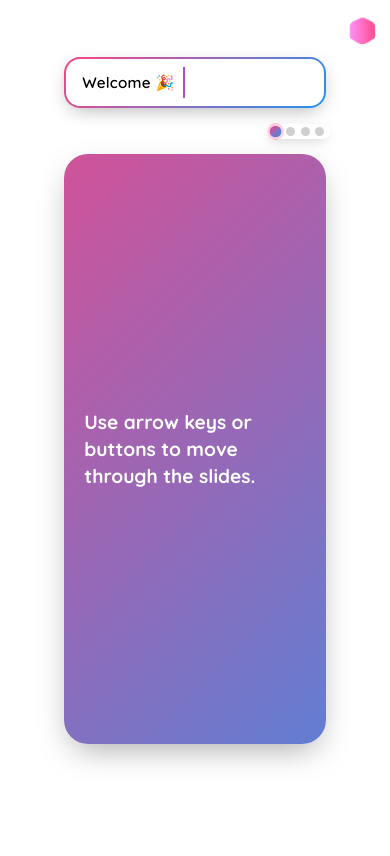
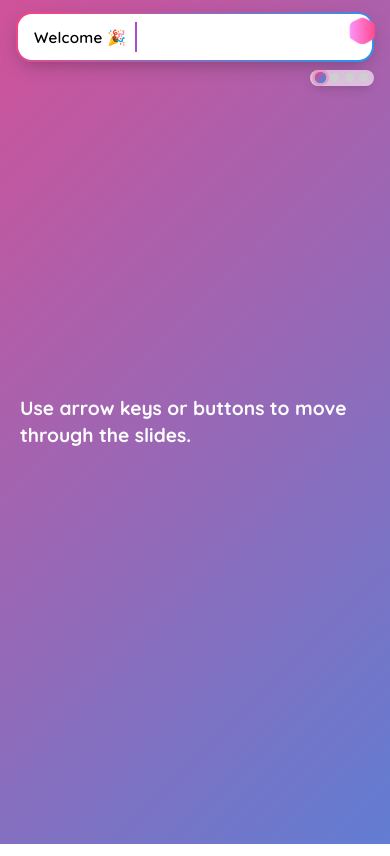
Before and after one commit to edvinberg/presentation-app, a React (Vite) app: page / in a window 390 px wide. Built offline with nearby package versions, Linux system fonts and the light colour scheme.

Commit message:
feat: enhance layout for full viewport coverage; adjust deck and slide styling for improved responsiveness

```diff
--- a/src/App.css
+++ b/src/App.css
@@ -1,25 +1,27 @@
 #root {
-  /* removed max-width to allow full viewport width */
+  /* full viewport coverage */
   width: 100%;
-  margin: 0 auto;
-  padding: 2rem;
+  height: 100vh; /* fill viewport height */
+  margin: 0;
+  padding: 0; /* remove padding so deck can occupy full space */
   text-align: center;
 }
-
+/* Ensure body/html also allow full-height root (add if not present elsewhere) */
+html, body { height: 100%; margin:0; }
 /* --- Presentation deck styling --- */
 .deck {
-  width: 60%;
-  margin: 0 auto;
-  display: flex;
-  flex-direction: column;
-  gap: 1.5rem;
-  min-height: 80vh;
-  justify-content: center;
-  position: relative; /* allow absolutely positioned dots */
+  position: fixed; top:0; left:0;
+  width: 100%; height: 100vh;
+  margin: 0;
+  display: flex; flex-direction: column;
+  justify-content: center; align-items: stretch;
+  gap: 0;
+  z-index: 1; /* behind overlay input & selector */
+  overflow: hidden;
 }
 .slides-wrapper {
   position: relative;
-  min-height: 65vh; /* increased to give slide-inner room */
+  width:100%; height:100%; min-height:100%;
 }
 .slide {
   position: static; /* was absolute */
@@ -28,31 +30,29 @@
   transform: none; /* remove scale/translate */
   transition: none; /* no animated transition */
   display: flex;
-  align-items: center;
-  justify-content: center;
-  padding: 1rem;
-  will-change: auto; /* reset */
-  pointer-events: auto; /* always interactive */
+  align-items: stretch;
+  justify-content: stretch;
+  padding: 0;
+  height: 100%;
 }
 /* removed .slide.active, .slide.leaving, and direction-based animation rules */
 /* removed slideIn/slideOut keyframes */
 
 .slide-inner {
-  background: linear-gradient(135deg,#ff4081 0%, #2196f3 100%); /* smooth two-color gradient */
-  background-size: 200% 200%;
+  /* full-bleed gradient */
+  width: 100%;
+  height: 100%; /* use container height instead of 100vh to avoid double stacking */
+  margin: 0;
   padding: 3rem clamp(1rem,3vw,2rem);
-  border-radius: 24px;
-  box-shadow: 0 12px 32px -8px rgba(0,0,0,.35);
-  color: #222;
-  width: min(1600px, 90vw); /* responsive width without fixed large minimum */
-  margin: 0 auto;
-  height: clamp(420px,70vh,640px); /* consistent visual height: big and responsive */
+  border-radius: 0; /* remove radius for full coverage */
+  box-shadow: none; /* remove shadow for seamless edge */
   display: flex;
   flex-direction: column;
-  justify-content: center; /* center slide content vertically */
+  justify-content: center;
   box-sizing: border-box;
-  overflow-y: auto; /* allow scroll if content exceeds fixed height */
-  backdrop-filter: blur(2px);
+  overflow-y: auto;
+  background: linear-gradient(135deg,#ff4081 0%, #2196f3 100%);
+  background-size: 200% 200%;
 }
 /* New parity variants */
 .slide-inner.even { background-position: 25% 50%; }
@@ -98,15 +98,17 @@
 }
 .dots {
   display: flex;
-  position: absolute;
-  top: 1rem;
-  right: 1rem; /* was 5.25rem: moved flush to right */
   gap: .4rem;
   padding: .25rem .4rem;
   background: rgba(255,255,255,0.6);
   backdrop-filter: blur(4px);
   border-radius: 999px;
   box-shadow: 0 4px 12px -4px rgba(0,0,0,.25);
+  align-self: flex-end; /* move to right end below input */
+  margin-top: .5rem; /* space below input */
+  position: static; /* no absolute positioning */
+  z-index: 6;
+  margin-right: 1rem; /* new: match input right padding */
 }
 .dot {
   width: 10px;
@@ -147,9 +149,11 @@
 }
 
 .deck-input-wrapper {
+  position: relative; z-index: 5;
   width: 60%;
-  margin: 0 auto 0.25rem auto;
+  margin: 0.75rem auto;
   display: flex;
+  flex-direction: column; /* stack input then dots */
 }
 .deck-input-wrapper input { /* thicker input font */
   flex: 1;
@@ -172,7 +176,7 @@
 @keyframes caretBlink { 0%,49% { opacity:1; } 50%,100% { opacity:0; } }
 @keyframes rainbowText { 0% { color:#ff6b6b; } 16% { color:#ffd93b; } 33% { color:#6bcb77; } 50% { color:#4d96ff; } 66% { color:#9d4edd; } 83% { color:#ff4081; } 100% { color:#ff6b6b; } }
 /* Deck selector */
-.deck-selector { position: absolute; top: 1rem; right: 1rem; display: inline-block; }
+.deck-selector { position: absolute; top: 1rem; right: 1rem; display: inline-block; z-index: 6; }
 .deck-selector-button {
   background: linear-gradient(135deg,#ff4081,#2196f3);
   border: none; /* removed 2px transparent border */
@@ -213,10 +217,10 @@
 }
 
 @media (max-width: 640px) {
-  .slide-inner { width: 100%; margin: 0 auto; padding: 2rem 1.25rem; height: auto; min-height: 70vh; }
+  .slide-inner { width: 100%; padding: 2rem 1.25rem; height: 100vh; min-height: 100vh; }
   .feature-list { font-size: clamp(1.2rem,4.5vw,1.4rem); line-height:1.4; gap: 0.6rem; }
-  .deck { width: 90%; }
-  .deck-input-wrapper { width: 90%; }
+  .deck { width: 100%; }
+  .deck-input-wrapper { width: 100%; }
   .deck-input-wrapper input { font-size: .95rem; }
   .deck-selector { top: .75rem; right: .75rem; }
   .deck-selector-button { width: 40px; height: 40px; font-size: 1.15rem; border: none; }
--- a/src/App.jsx
+++ b/src/App.jsx
@@ -221,11 +221,6 @@ function App() {
           <span ref={mirrorRef} className="input-mirror" aria-hidden="true">{inputValue}</span>
           <span className="blink-caret" style={{ left: caretLeft }} aria-hidden="true" />
         </div>
-      </div>
-      <div className="deck">
-        <div className="slides-wrapper">
-          <Slide variant={current % 2 === 0 ? 'even' : 'odd'} animDirection={animDirection}>{slides[current].content}</Slide>
-        </div>
         <div className="dots" role="tablist" aria-label="Slide selection">
           {slides.map((s, idx) => (
             <button
@@ -240,6 +235,11 @@ function App() {
           ))}
         </div>
       </div>
+      <div className="deck">
+        <div className="slides-wrapper">
+          <Slide variant={current % 2 === 0 ? 'even' : 'odd'} animDirection={animDirection}>{slides[current].content}</Slide>
+        </div>
+      </div>
     </>
   )
 }
--- a/src/index.css
+++ b/src/index.css
@@ -24,8 +24,7 @@ a:hover {
 
 body {
   margin: 0;
-  display: flex;
-  place-items: center;
+  display: block; /* was flex with place-items center */
   min-width: 320px;
   min-height: 100vh;
 }
```
